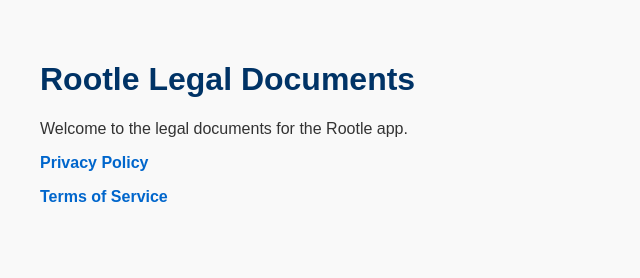
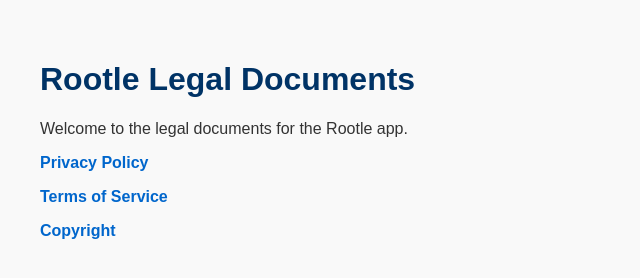
Before and after one commit to LittleDorrit/Rootle, a plain HTML site: page index.html in a window 1280 px wide. Shown: the whole page, without its empty margins (0-640 px from the left). Drawn offline with Linux system fonts and the light colour scheme.

Commit message:
Add files via upload

```diff
--- a/index.html
+++ b/index.html
@@ -19,6 +19,7 @@
   <ul>
     <li><a href="rootle_privacy_policy.html">Privacy Policy</a></li>
     <li><a href="Rootle_TOS.html">Terms of Service</a></li>
+<li><a href="Rootle_Copyright.html">Copyright</a></li>
   </ul>
 </body>
 </html>
```
